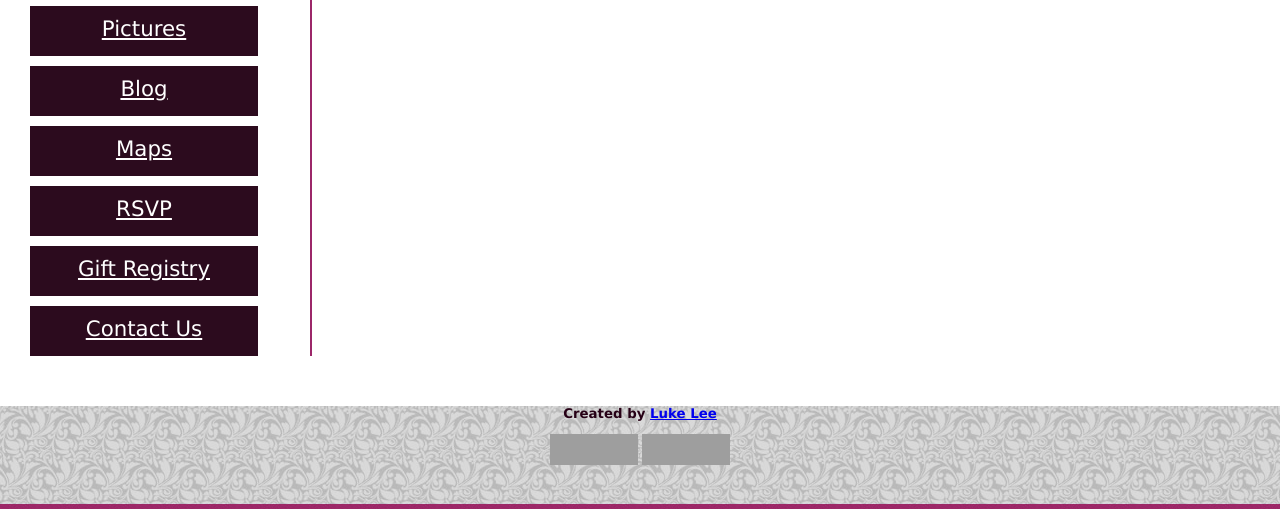
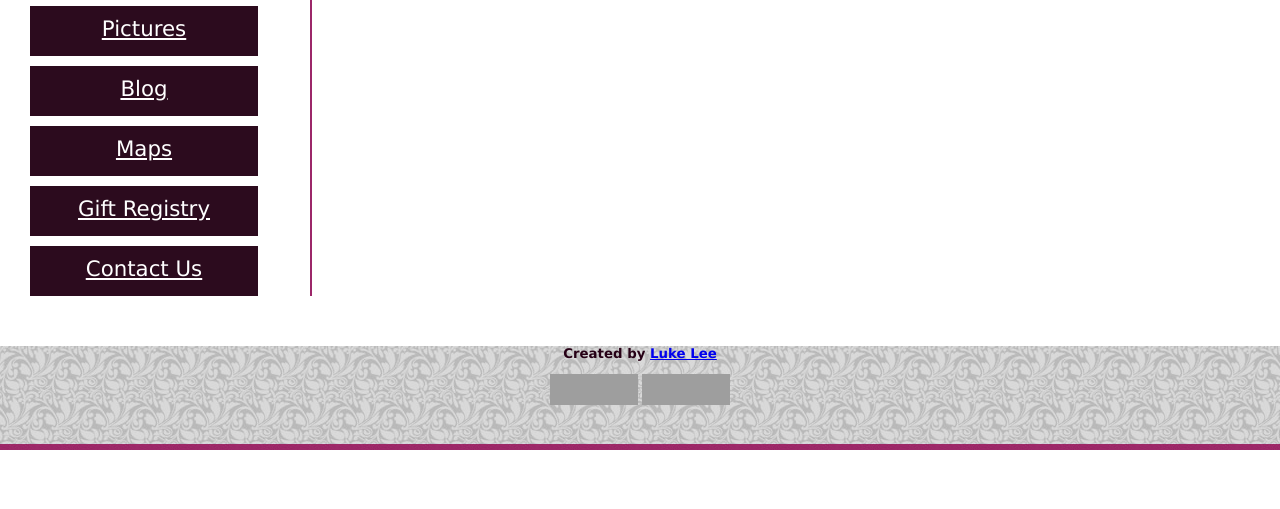
Before and after one commit to durden/wedding, a Django app: template templates/blog.html in a window 1280 px wide. Shown: the part 248-757 px from the top of the page. Run offline with Django 3.2, Linux system fonts and the light colour scheme; the template is opened without the code that fills it, so the values that code supplies are empty; grey boxes are pictures that could not be loaded.

Commit message:
Removing rsvp urls

```diff
--- a/templates/base.html
+++ b/templates/base.html
@@ -33,9 +33,6 @@
                     <li class="{% ifequal active "maps" %}active{% else %}inactive{% endifequal %}">
                         <a href="/maps">Maps</a>
                     </li>
-                    <li class="{% ifequal active "rsvp" %}active{% else %}inactive{% endifequal %}">
-                        <a href="/rsvp">RSVP</a>
-                    </li>
                     <li class="{% ifequal active "gifts" %}active{% else %}inactive{% endifequal %}">
                         <a href="/gifts">Gift Registry</a>
                     </li>
--- a/urls.py
+++ b/urls.py
@@ -29,7 +29,6 @@ urlpatterns = patterns('django.views.generic.date_based',
 	(r'^blog/$', blog),
 	(r'^blog/(?P<page>\d+)/$', blog),
 	(r'^story/$', story),
-	(r'^rsvp/$', rsvp),
 	(r'^contact/$', contact),
 	(r'^maps/$', maps),
 	(r'^gifts/$', gifts),
```
